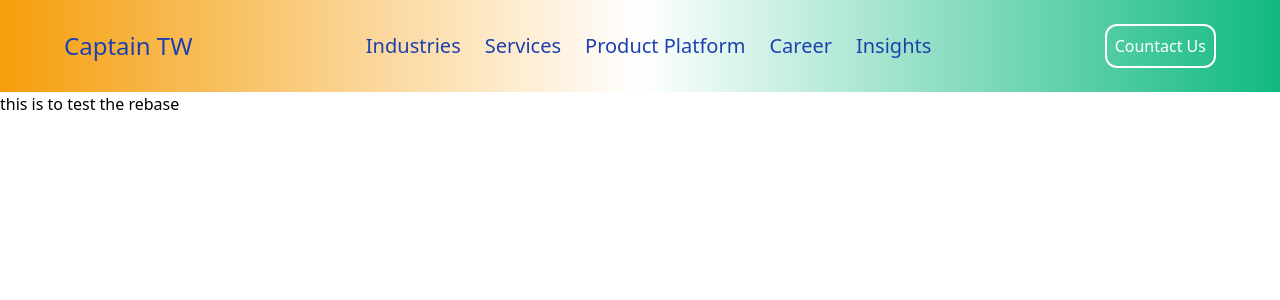
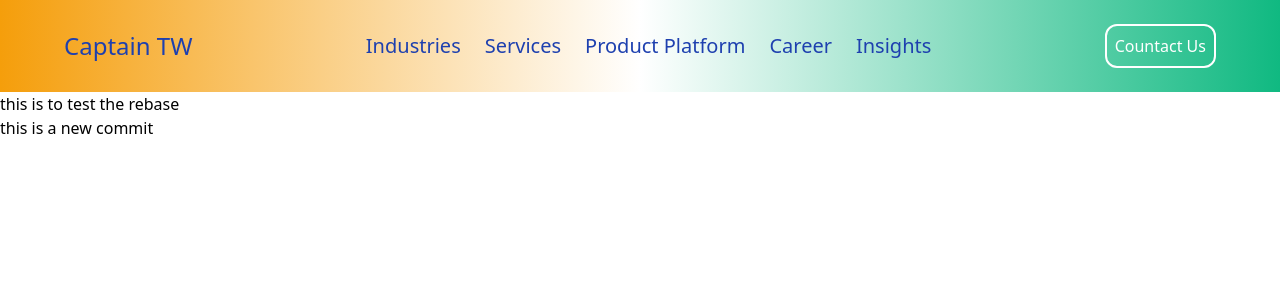
Before and after one commit to iankitverma/git-test, a React (Create React App) app: page / in a window 1280 px wide. Shown: the top 300 px of the page. Built offline with nearby package versions, Linux system fonts and the light colour scheme.

Commit message:
new changes - ankit

```diff
--- a/src/App.js
+++ b/src/App.js
@@ -6,6 +6,7 @@ function App() {
     <div className="">
       <Navbar />
       <h1>this is to test the rebase</h1>
+      <p>this is a new commit</p>
     </div>
   );
 }
```
